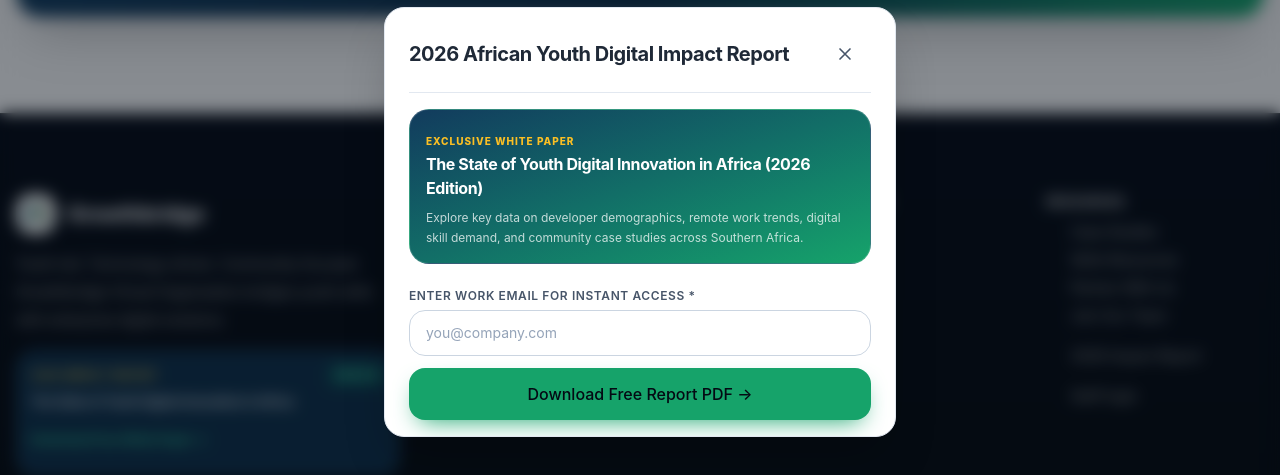
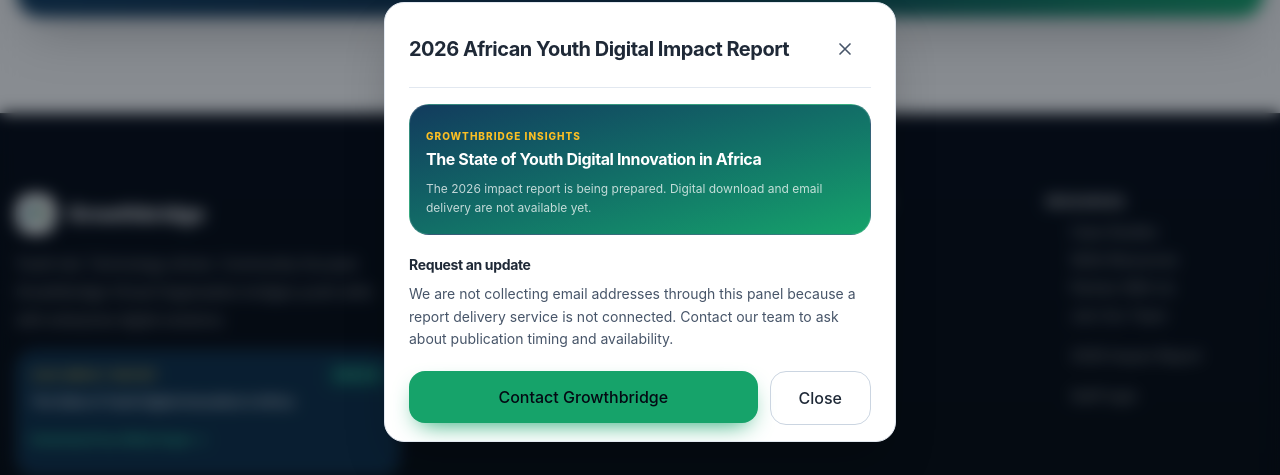
Before and after one commit to Kanyoza2096/GrowthBridge, a Next.js app: page / in a window 1280 px wide. Both pictures are taken after a click on the button "Download Free White Paper →". Shown: the part 5915-6390 px from the top of the page. Built offline with nearby package versions, Linux system fonts and the light colour scheme; no server answers; the database is empty.

Commit message:
Remove simulated impact report email delivery

```diff
--- a/src/components/shared/ImpactReportModal.tsx
+++ b/src/components/shared/ImpactReportModal.tsx
@@ -1,10 +1,9 @@
 'use client';
 
-import React, { useState } from 'react';
+import React from 'react';
+import Link from 'next/link';
 import { Modal } from '@/components/ui/Modal';
 import { Button } from '@/components/ui/Button';
-import { Input } from '@/components/ui/Input';
-import { useToast } from '@/components/providers/ToastProvider';
 
 export function ImpactReportModal({
   isOpen,
@@ -13,67 +12,44 @@ export function ImpactReportModal({
   isOpen: boolean;
   onClose: () => void;
 }) {
-  const [email, setEmail] = useState('');
-  const [downloaded, setDownloaded] = useState(false);
-  const { success } = useToast();
-
-  const handleSubscribe = (e: React.FormEvent) => {
-    e.preventDefault();
-    if (!email) return;
-
-    setDownloaded(true);
-    success('Report Access Granted!', 'A download link has been sent to your email.');
-  };
-
   return (
     <Modal isOpen={isOpen} onClose={onClose} title="2026 African Youth Digital Impact Report">
-      {downloaded ? (
-        <div className="py-6 text-center space-y-4">
-          <div className="w-12 h-12 rounded-full bg-[var(--chip-success-bg)] text-[var(--chip-success-text)] flex items-center justify-center text-2xl mx-auto">
-            📄
-          </div>
-          <h3 className="text-xl font-bold text-[var(--text-primary)]">
-            Your Download is Ready
+      <div className="space-y-5">
+        <div className="p-4 rounded-2xl bg-gradient-to-br from-[#123B5D] to-[#16A36A] border border-white/15 space-y-2">
+          <span className="text-[10px] font-extrabold uppercase tracking-widest text-[var(--gb-orange-400)]">
+            GROWTHBRIDGE INSIGHTS
+          </span>
+          <h3 className="text-base font-bold text-white">
+            The State of Youth Digital Innovation in Africa
           </h3>
-          <p className="text-xs text-[var(--text-secondary)]">
-            Thank you for subscribing to Growthbridge Insights. We have dispatched the
-            report to{' '}
-            <span className="text-[var(--text-accent)] font-semibold">{email}</span>.
+          <p className="text-xs text-white/75 leading-relaxed">
+            The 2026 impact report is being prepared. Digital download and email delivery
+            are not available yet.
           </p>
-          <Button variant="primary" size="md" onClick={onClose}>
-            Explore Knowledge Hub
+        </div>
+
+        <div className="space-y-2">
+          <h4 className="text-sm font-bold text-[var(--text-primary)]">
+            Request an update
+          </h4>
+          <p className="text-sm text-[var(--text-secondary)] leading-relaxed">
+            We are not collecting email addresses through this panel because a report
+            delivery service is not connected. Contact our team to ask about publication
+            timing and availability.
+          </p>
+        </div>
+
+        <div className="flex flex-col sm:flex-row gap-3">
+          <Link href="/contact" onClick={onClose} className="flex-1">
+            <Button variant="primary" size="lg" className="w-full">
+              Contact Growthbridge
+            </Button>
+          </Link>
+          <Button variant="outline" size="lg" onClick={onClose}>
+            Close
           </Button>
         </div>
-      ) : (
-        <div className="space-y-4">
-          <div className="p-4 rounded-2xl bg-gradient-to-br from-[#123B5D] to-[#16A36A] border border-white/15 space-y-2">
-            <span className="text-[10px] font-extrabold uppercase tracking-widest text-[var(--gb-orange-400)]">
-              EXCLUSIVE WHITE PAPER
-            </span>
-            <h4 className="text-base font-bold text-white">
-              The State of Youth Digital Innovation in Africa (2026 Edition)
-            </h4>
-            <p className="text-xs text-white/75 leading-relaxed">
-              Explore key data on developer demographics, remote work trends, digital
-              skill demand, and community case studies across Southern Africa.
-            </p>
-          </div>
-
-          <form onSubmit={handleSubscribe} className="space-y-3 pt-2">
-            <Input
-              label="Enter Work Email for Instant Access *"
-              type="email"
-              placeholder="you@company.com"
-              required
-              value={email}
-              onChange={(e) => setEmail(e.target.value)}
-            />
-            <Button type="submit" variant="primary" size="lg" className="w-full">
-              Download Free Report PDF →
-            </Button>
-          </form>
-        </div>
-      )}
+      </div>
     </Modal>
   );
 }
```
